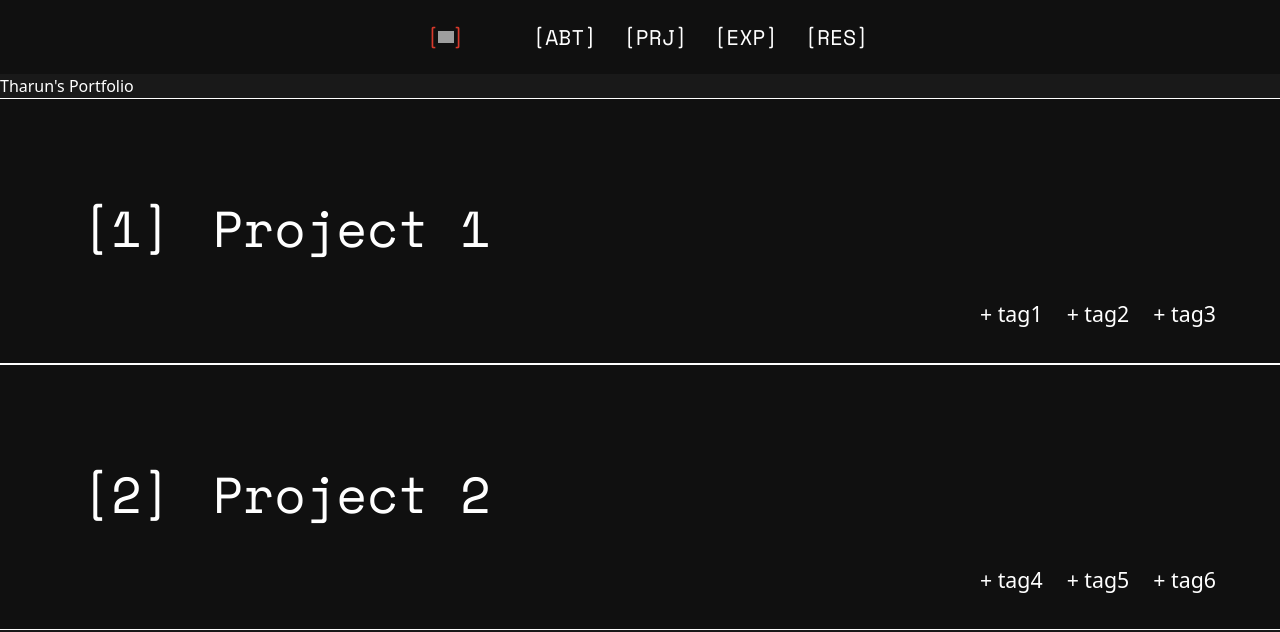
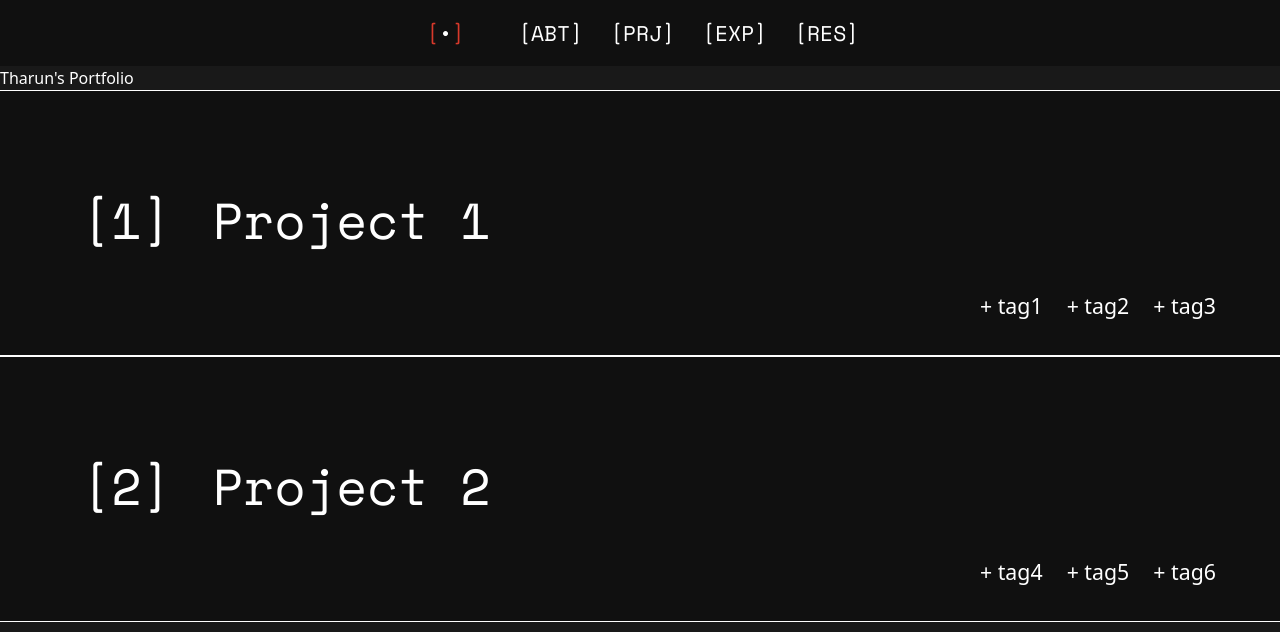
Before and after one commit to TharunKumarrA/Portfolio-v2, a Next.js app: page / in a window 1280 px wide. Shown: the top 632 px of the page. Built offline with nearby package versions, Linux system fonts and the light colour scheme; grey boxes are pictures that could not be loaded.

Commit message:
added the cosmos logo svg

```diff
--- a/src/app/components/NavigationBar.jsx
+++ b/src/app/components/NavigationBar.jsx
@@ -1,5 +1,4 @@
 "use client";
-import Link from "next/link";
 import { usePathname } from "next/navigation";
 import { NavigationItem } from "./NavigationItems";
 
@@ -7,6 +6,7 @@ export function NavigationBar() {
   const pathname = usePathname();
 
   const navigationItems = [
+    { label: "•", href: "/" },
     { label: "ABT", href: "/about" },
     { label: "PRJ", href: "/projects" },
     { label: "EXP", href: "/experience" },
@@ -16,34 +16,6 @@ export function NavigationBar() {
   return (
     <div className="flex flex-col justify-center items-center px-4 font-heading sm:px-16 sm:text-p md:text-h6 text-text bg-secondary w-full cursor-pointer">
       <div className="flex overflow-hidden flex-wrap gap-2 justify-center items-center py-2 sm:px-8 px-5 max-w-full bg-secondary">
-        <div className="flex overflow-hidden flex-row flex-1 items-center sm:items-start px-3 sm:px-6 py-3 group">
-          <div className="text-center sm:text-left flex items-center justify-center w-6 sm:w-8">
-            <span
-              className={`
-                ${pathname === "/" ? "text-primary" : "text-text"}
-                group-hover:text-primary
-              `}
-            >
-              [
-            </span>
-            •
-            <span
-              className={`
-                ${pathname === "/" ? "text-primary" : "text-text"}
-                group-hover:text-primary
-              `}
-            >
-              ]
-            </span>
-            <img
-              loading="lazy"
-              src="https://cdn.builder.io/api/v1/image/assets/TEMP/f4f9712ec19587086cb21502b1fd67852b3328667e8c7ddf307367ade75a5b4d?placeholderIfAbsent=true&apiKey=7650c9037a2f417bace3ae415aabf117"
-              alt=""
-              className="object-contain z-10 aspect-square w-3 sm:w-4 absolute"
-            />
-          </div>
-        </div>
-
         {navigationItems.map((item) => (
           <NavigationItem
             key={item.href}
--- /dev/null
+++ b/src/app/components/svg/CosmosLogo.jsx
@@ -0,0 +1,46 @@
+export default function CosmosLogo( { height, width}) {
+  return (
+    <svg
+      xmlns="http://www.w3.org/2000/svg"
+      width= {width}
+      height= {height}
+      fill="none"
+    >
+      <rect width="147" height="147" x="1.5" y="1.5" fill="#161616" rx="73.5" />
+      <path
+        stroke="#A3A3A3"
+        strokeWidth="3"
+        d="M75 147c39.765 0 72-32.235 72-72 0-39.764-32.235-72-72-72C35.236 3 3 35.236 3 75c0 39.765 32.236 72 72 72Z"
+      />
+      <path
+        stroke="#A3A3A3"
+        strokeWidth="2.25"
+        d="M75 129c29.823 0 54-24.177 54-54s-24.177-54-54-54-54 24.177-54 54 24.177 54 54 54Z"
+      />
+      <path
+        stroke="#8A8A8A"
+        strokeWidth="1.875"
+        d="M75 114c21.54 0 39-17.46 39-39S96.54 36 75 36 36 53.46 36 75s17.46 39 39 39Z"
+      />
+      <path
+        stroke="#737373"
+        strokeWidth="1.5"
+        d="M75 102c14.912 0 27-12.088 27-27S89.912 48 75 48 48 60.088 48 75s12.088 27 27 27Z"
+      />
+      <path
+        stroke="#6B6B6B"
+        strokeWidth="1.125"
+        d="M75 75 33 19m42 56 42 57M75 75H15m60 0 60-30M75 75l-15 69"
+      />
+      <path
+        fill="#fff"
+        d="M90 45.75a.75.75 0 1 0 0-1.5.75.75 0 0 0 0 1.5ZM45 105.6a.6.6 0 1 0 0-1.2.6.6 0 0 0 0 1.2Zm60-14.94a.66.66 0 1 0 0-1.32.66.66 0 0 0 0 1.32ZM60 30.54a.54.54 0 1 0 0-1.08.54.54 0 0 0 0 1.08ZM30 75.45a.45.45 0 1 0 0-.9.45.45 0 0 0 0 .9Zm90-14.85a.6.6 0 1 0 0-1.2.6.6 0 0 0 0 1.2Zm-66 59.94a.54.54 0 1 0 0-1.08.54.54 0 0 0 0 1.08Zm42-95.88a.66.66 0 1 0 0-1.32.66.66 0 0 0 0 1.32Z"
+      />
+      <path
+        stroke="#525252"
+        strokeWidth=".75"
+        d="m36 36 78 78m0-78-78 78m18-99 42 120M15 54l120 42"
+      />
+    </svg>
+  );
+}
```
